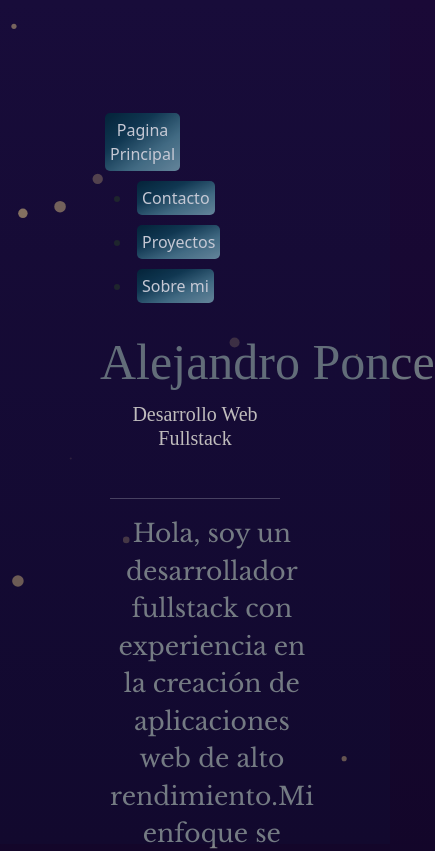
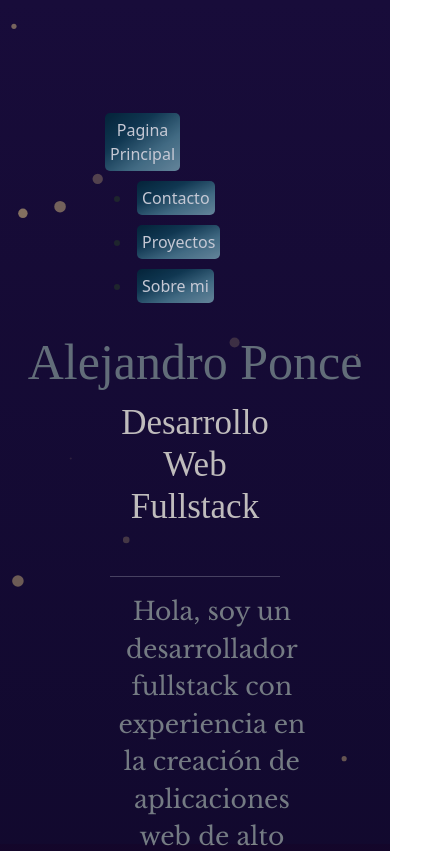
Before and after one commit to alejandroponce00/PortfolioReact, a Next.js app: page / in a window 390 px wide. Shown: the top 851 px of the page, 435 px wide, since content can reach past the window. Built offline with nearby package versions, Linux system fonts and the light colour scheme; a web font is replaced by a local one.

Commit message:
corrigiendo media queries2

```diff
--- a/src/app/globals.css
+++ b/src/app/globals.css
@@ -54,7 +54,8 @@ justify-content: space-around;
   font-size: 30px;
   text-align: center;
  }
-
+ display: flex;
+    justify-content: center;
 
   font-family: "Rubik Doodle Shadow";
   font-size: 50px;
@@ -211,7 +212,7 @@ button:hover span:nth-child(4) {
   font-family: Rubik Doodle Shadow;
   color: #d4cdc8;
 }
-font-size: 20px;
+font-size: 35px;
   font-family: Rubik Doodle Shadow;
   color: #d4cdc8;}
 .icono{
```
